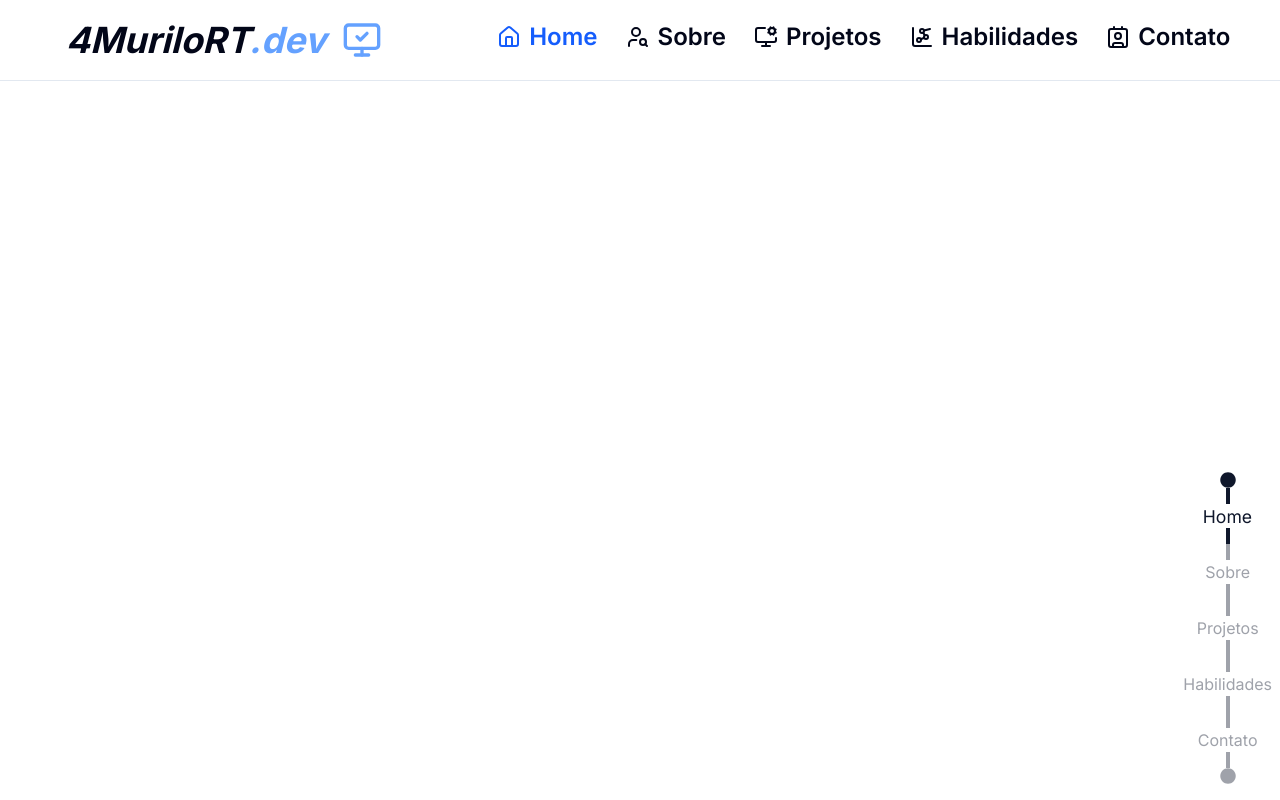
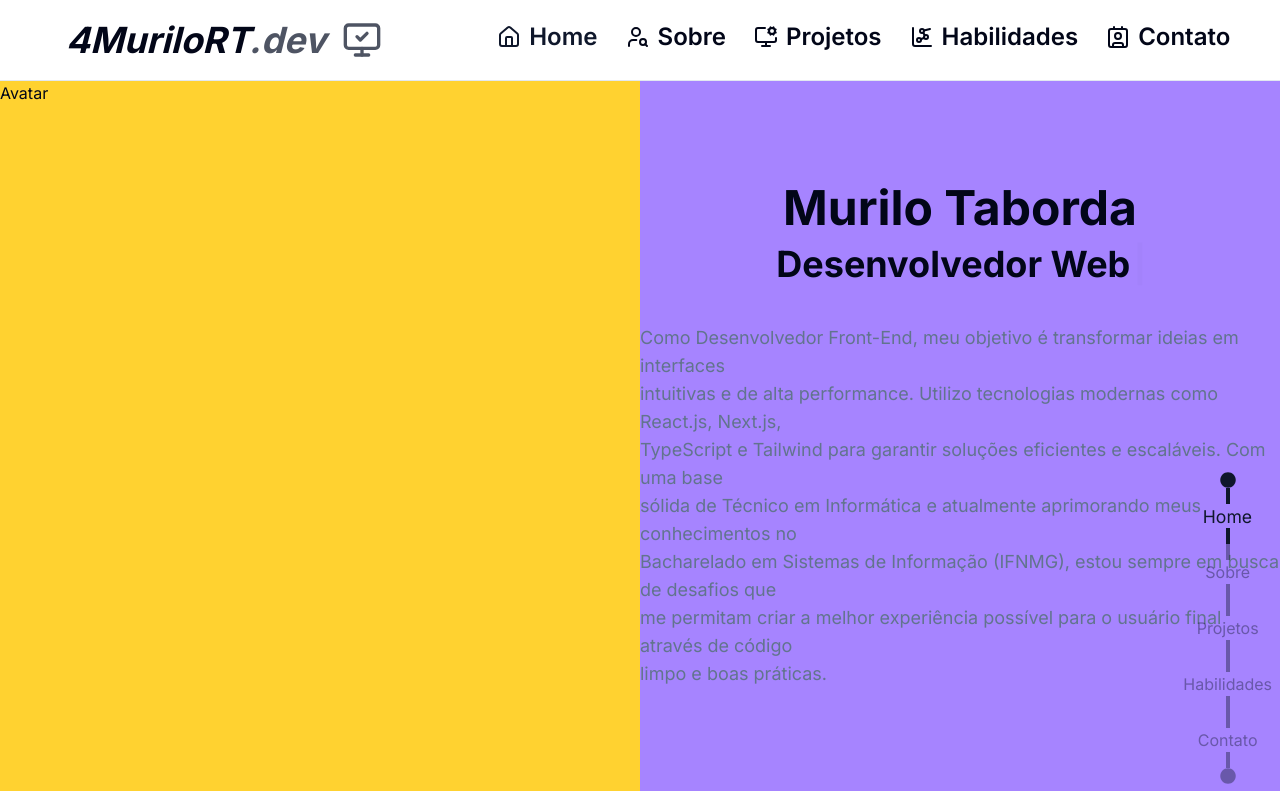
Before and after one commit to 4MuriloRT/myPortfolio, a Next.js app: page / in a window 1280 px wide. Built offline with nearby package versions, Linux system fonts and the light colour scheme.

Commit message:
Adiciona itens na Home e faz alterações nas cores

```diff
--- a/app/globals.css
+++ b/app/globals.css
@@ -79,15 +79,15 @@
 }
 
 .dark {
-  --background: oklch(0.129 0.042 264.695);
-  --foreground: oklch(0.984 0.003 247.858);
+  --background: #0b101f;
+  --foreground: #aaaebf;
   --card: oklch(0.208 0.042 265.755);
   --card-foreground: oklch(0.984 0.003 247.858);
   --popover: oklch(0.208 0.042 265.755);
   --popover-foreground: oklch(0.984 0.003 247.858);
-  --primary: oklch(0.929 0.013 255.508);
+  --primary: #1784af;
   --primary-foreground: oklch(0.208 0.042 265.755);
-  --secondary: oklch(0.279 0.041 260.031);
+  --secondary: #030d14;
   --secondary-foreground: oklch(0.984 0.003 247.858);
   --muted: oklch(0.279 0.041 260.031);
   --muted-foreground: oklch(0.704 0.04 256.788);
--- a/components/MainContainer.tsx
+++ b/components/MainContainer.tsx
@@ -6,6 +6,7 @@ import { AnimatePresence } from "motion/react";
 import { SectionObserver } from "./navigation/SectionObserver";
 import { SectionBarItem } from "./navigation/SectionBarItem";
 import { SectionBar } from "./navigation/SectionBar";
+import { Home } from "./home/Home";
 
 export const MainContainer = () => {
   useEffect(() => {
@@ -18,6 +19,7 @@ export const MainContainer = () => {
         <SectionObserver id="home">
           <div className="min-h-screen">
             <Navbar/>
+            <Home/>
           </div>
         </SectionObserver>
         <SectionBar/>
--- a/components/default/Logo.tsx
+++ b/components/default/Logo.tsx
@@ -5,10 +5,10 @@ export const Logo = () => {
     <div className="flex items-center gap-2 md:gap-4">
       <p className="italic text-2xl font-bold md:text-4xl">
         4MuriloRT
-        <span className="text-blue-500 animate-pulse">.dev</span>
+        <span className="text-primary animate-pulse">.dev</span>
       </p>
       <span>
-        <MonitorCheck className="w-30px h-30px md:size-[40px] text-blue-500 animate-pulse"/>
+        <MonitorCheck className="w-30px h-30px md:size-[40px] text-primary animate-pulse"/>
       </span>
     </div>
   );
--- a/components/home/Home.tsx
+++ b/components/home/Home.tsx
@@ -0,0 +1,60 @@
+import { Typewriter } from "react-simple-typewriter";
+import { motion } from "motion/react";
+import { fadeInUp, slowFadeInLeft } from "@/animations/fadeIn";
+
+export const Home = () => {
+  return (
+    <div className="flex relative w-full h-full lg:h-[calc(100vh-90px)] bg-blue-400 dark:bg-secondary overflow-hidden">
+      <div className="bg-amber-300 w-1/2">
+        <h1>Avatar</h1>
+      </div>
+      <div className="bg-violet-400 w-1/2 flex flex-col items-center justify-center">
+        <motion.div initial="hidden" animate="visible" variants={fadeInUp}>
+          <h1 className="text-4xl lg:text-5xl font-bold">Murilo Taborda</h1>
+        </motion.div>
+        <motion.div
+          initial="hidden"
+          animate="visible"
+          variants={slowFadeInLeft}
+          className="font-bold mt-3 lg:text-4xl"
+        >
+          <Typewriter
+            words={[
+              "Programador Front-End",
+              "Desenvolvedor Web",
+              "Desenvolvedor Mobile",
+              "Técnico em Informática",
+              "Amante de técnologia",
+            ]}
+            loop={true}
+            cursor
+            cursorStyle="|"
+            typeSpeed={80}
+            deleteSpeed={50}
+            delaySpeed={1000}
+          />
+        </motion.div>
+        <motion.p
+          initial="hidden"
+          animate="visible"
+          variants={fadeInUp}
+          className="mt-10 text-lg text-muted-foreground"
+        >
+          Como Desenvolvedor Front-End, meu objetivo é transformar ideias em
+          interfaces <br />
+          intuitivas e de alta performance. Utilizo tecnologias modernas como
+          React.js, Next.js, <br />
+          TypeScript e Tailwind para garantir soluções eficientes e escaláveis.
+          Com uma base <br />
+          sólida de Técnico em Informática e atualmente aprimorando meus
+          conhecimentos no <br />
+          Bacharelado em Sistemas de Informação (IFNMG), estou sempre em busca
+          de desafios que <br />
+          me permitam criar a melhor experiência possível para o usuário final
+          através de código <br />
+          limpo e boas práticas.
+        </motion.p>
+      </div>
+    </div>
+  );
+};
--- a/components/home/Navbar.tsx
+++ b/components/home/Navbar.tsx
@@ -19,7 +19,7 @@ export const Navbar = () => {
   };
 
   return (
-    <header className="fixed top-0 left-0 right-0 z-50 w-full lg:static border-b bg-background/95 backdrop-blur supports-[backdrop-filter]:bg-background/60">
+    <header className="fixed top-0 left-0 right-0 z-50 w-full lg:static border-b">
       <motion.div
         initial="hidden"
         animate="visible"
--- a/components/navigation/NavItem.tsx
+++ b/components/navigation/NavItem.tsx
@@ -12,9 +12,9 @@ export const NavItem = ({ section, onClick }: Props) => {
   return (
     <div
       className={`flex items-center gap-2 pb-1 text-lg font-semibold cursor-pointer border-b-2 border-transparent lg:text-2xl
-        hover:border-blue-500 hover:text-blue-600 transition-all ease-in
+        hover:border-blue-500 hover:text-primary transition-all ease-in
         ${
-          currentSection === section.id ? "border-blue-500 text-blue-600" : ""
+          currentSection === section.id ? "border-blue-500 text-primary" : ""
         }`}
       onClick={() => onClick(section.id)}
     >
--- a/package.json
+++ b/package.json
@@ -21,7 +21,9 @@
     "react": "19.1.0",
     "react-dom": "19.1.0",
     "react-icons": "^5.5.0",
+    "react-simple-typewriter": "^5.0.1",
     "tailwind-merge": "^3.3.1",
+    "typewriter-effect": "^2.22.0",
     "zustand": "^5.0.8"
   },
   "devDependencies": {
```
Also changed, not shown: 1 other file (tests, documents, lock files or other folders).
